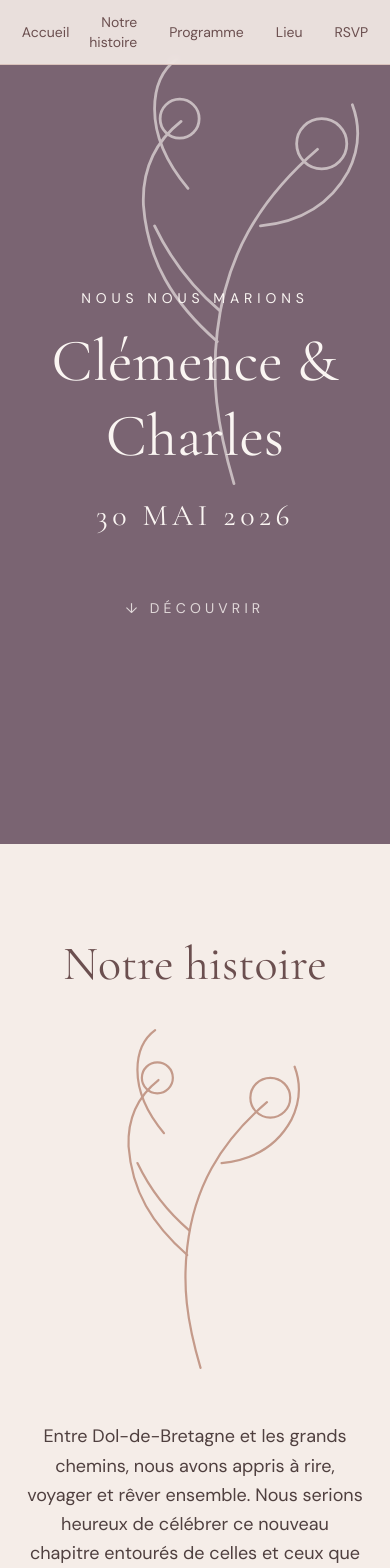
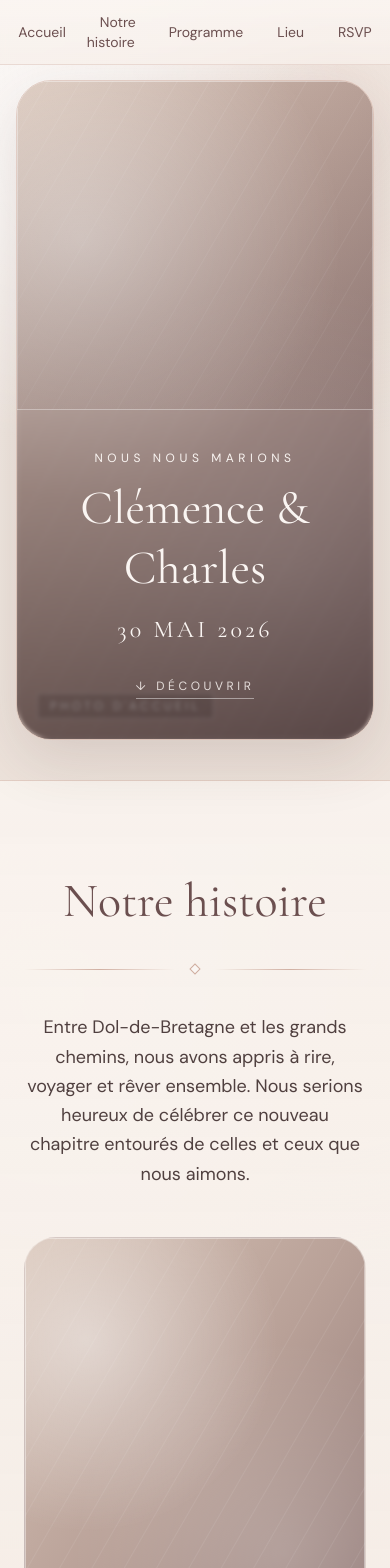
Before and after one commit to FlorentBelotti/ChanCe_marriage, a Next.js app: page / in a window 390 px wide. Shown: the top 1568 px of the page. Built offline with nearby package versions, Linux system fonts and the light colour scheme.

Commit message:
Refine wedding UI with photo placeholders and subtle styling

```diff
--- a/app/page.tsx
+++ b/app/page.tsx
@@ -8,7 +8,7 @@ import VenueSection from "@/components/sections/VenueSection";
 
 export default function Home() {
   return (
-    <main className="bg-cream text-body">
+    <main className="text-body">
       <Navigation />
       <HeroSection />
       <StorySection />
--- a/components/Navigation.tsx
+++ b/components/Navigation.tsx
@@ -10,12 +10,12 @@ const items = [
 
 export default function Navigation() {
   return (
-    <nav className="fixed inset-x-0 top-0 z-50 border-b border-divider/40 bg-cream/90 backdrop-blur-sm">
+    <nav className="fixed inset-x-0 top-0 z-50 border-b border-divider/30 bg-[linear-gradient(180deg,rgba(250,245,241,0.9),rgba(247,239,234,0.78))] backdrop-blur-sm">
       <ul className="mx-auto flex max-w-5xl items-center justify-center gap-2 overflow-x-auto px-4 py-3 text-sm md:gap-6 md:text-base">
         {items.map((item) => (
           <li key={item.id}>
             <a
-              className="rounded-full px-3 py-1 text-accent transition hover:bg-surface"
+              className="rounded-full border border-transparent px-3 py-1 text-accent transition hover:border-divider/35 hover:bg-white/45"
               href={`#${item.id}`}
             >
               {item.label}
--- a/components/sections/FooterSection.tsx
+++ b/components/sections/FooterSection.tsx
@@ -1,10 +1,8 @@
-import FloralSVG from "@/components/ui/FloralSVG";
-
 export default function FooterSection() {
   return (
-    <footer className="bg-cover px-6 py-16 text-center text-overlay">
+    <footer className="border-t border-divider/35 bg-[linear-gradient(160deg,#6f5965_0%,#4f3d47_100%)] px-6 py-16 text-center text-overlay">
       <div className="mx-auto max-w-lg">
-        <FloralSVG className="mx-auto mb-6 w-20 opacity-80" />
+        <div className="mx-auto mb-6 h-px w-24 bg-gradient-to-r from-transparent via-overlay/80 to-transparent" />
         <p className="font-serifDisplay text-4xl">Clémence &amp; Charles</p>
         <p className="mt-2 tracking-[0.2em]">30 MAI 2026</p>
         <p className="mt-5 text-sm text-overlay/85">Made with love ❤️</p>
--- a/components/sections/HeroSection.tsx
+++ b/components/sections/HeroSection.tsx
@@ -1,27 +1,27 @@
-import FloralSVG from "@/components/ui/FloralSVG";
+import PhotoPlaceholder from "@/components/ui/PhotoPlaceholder";
 import SectionReveal from "@/components/ui/SectionReveal";
 
 export default function HeroSection() {
   return (
-    <section
-      id="hero"
-      className="relative flex min-h-screen items-center justify-center overflow-hidden bg-cover px-6 pt-16 text-center text-overlay"
-    >
-      <FloralSVG className="absolute -right-8 top-14 w-48 opacity-60 md:right-20 md:top-24 md:w-72" />
-      <SectionReveal className="relative z-10 max-w-2xl">
-        <p className="mb-4 text-sm uppercase tracking-[0.35em]">Nous nous marions</p>
-        <h1 className="font-serifDisplay text-6xl leading-tight md:text-8xl">
+    <section id="hero" className="px-4 pb-10 pt-20">
+      <SectionReveal className="mx-auto max-w-6xl">
+        <div className="relative overflow-hidden rounded-[2.2rem] border border-divider/45 shadow-[0_20px_60px_rgba(80,52,52,0.14)]">
+          <PhotoPlaceholder className="h-[78vh] min-h-[540px] w-full rounded-none border-0" label="Photo d'accueil" />
+          <div className="absolute inset-0 bg-gradient-to-t from-[#261718]/55 via-[#4b3538]/25 to-transparent" />
+          <div className="absolute inset-x-0 bottom-0 border-t border-white/35 bg-white/6 px-8 py-10 text-center text-overlay backdrop-blur-[2px] md:px-14">
+            <p className="mb-3 text-xs uppercase tracking-[0.38em]">Nous nous marions</p>
+            <h1 className="font-serifDisplay text-5xl leading-tight md:text-8xl">
               Clémence &amp; Charles
             </h1>
-        <p className="mt-6 font-serifDisplay text-3xl tracking-[0.15em] md:text-5xl">
-          30 MAI 2026
-        </p>
+            <p className="mt-4 font-serifDisplay text-2xl tracking-[0.14em] md:text-4xl">30 MAI 2026</p>
             <a
               href="#story"
-          className="mt-16 inline-block text-sm uppercase tracking-[0.3em] text-overlay/80"
+              className="mt-8 inline-block border-b border-white/45 pb-1 text-xs uppercase tracking-[0.3em] text-overlay/85"
             >
               ↓ Découvrir
             </a>
+          </div>
+        </div>
       </SectionReveal>
     </section>
   );
--- a/components/sections/ProgramSection.tsx
+++ b/components/sections/ProgramSection.tsx
@@ -20,7 +20,10 @@ const events = [
 
 export default function ProgramSection() {
   return (
-    <section id="program" className="bg-surface px-6 py-24">
+    <section
+      id="program"
+      className="border-y border-divider/30 bg-[linear-gradient(180deg,rgba(239,225,216,0.78)_0%,rgba(245,237,232,0.9)_100%)] px-6 py-24"
+    >
       <div className="mx-auto max-w-5xl">
         <SectionReveal>
           <h2 className="text-center font-serifDisplay text-5xl text-accent">Programme</h2>
@@ -31,7 +34,7 @@ export default function ProgramSection() {
             return (
               <SectionReveal key={event.title} delay={index * 0.08}>
                 <article
-                  className={`rounded-2xl border border-divider/60 bg-cream p-6 md:w-1/2 ${
+                  className={`rounded-2xl border border-divider/50 bg-[linear-gradient(150deg,rgba(255,255,255,0.52),rgba(246,237,230,0.86))] p-6 md:w-1/2 ${
                     index % 2 === 0 ? "md:mr-auto" : "md:ml-auto"
                   }`}
                 >
--- a/components/sections/RSVPSection.tsx
+++ b/components/sections/RSVPSection.tsx
@@ -48,8 +48,11 @@ export default function RSVPSection() {
   };
 
   return (
-    <section id="rsvp" className="bg-surface px-6 py-24">
-      <SectionReveal className="mx-auto max-w-3xl rounded-3xl border border-divider/60 bg-cream p-8 md:p-10">
+    <section
+      id="rsvp"
+      className="border-t border-divider/30 bg-[linear-gradient(175deg,rgba(240,227,219,0.7)_0%,rgba(247,241,235,0.95)_100%)] px-6 py-24"
+    >
+      <SectionReveal className="mx-auto max-w-3xl rounded-3xl border border-divider/50 bg-[linear-gradient(160deg,rgba(255,255,255,0.46),rgba(246,237,230,0.92))] p-8 md:p-10">
         <h2 className="text-center font-serifDisplay text-5xl text-accent">RSVP</h2>
         <p className="mt-3 text-center text-sm text-body/80">Réponse souhaitée avant le 30 mars 2026</p>
 
--- a/components/sections/StorySection.tsx
+++ b/components/sections/StorySection.tsx
@@ -1,9 +1,13 @@
 import Divider from "@/components/ui/Divider";
+import PhotoPlaceholder from "@/components/ui/PhotoPlaceholder";
 import SectionReveal from "@/components/ui/SectionReveal";
 
 export default function StorySection() {
   return (
-    <section id="story" className="bg-cream px-6 py-24">
+    <section
+      id="story"
+      className="border-y border-divider/35 bg-[linear-gradient(180deg,rgba(249,243,238,0.95)_0%,rgba(245,236,229,0.8)_100%)] px-6 py-24"
+    >
       <SectionReveal className="mx-auto max-w-3xl text-center">
         <h2 className="font-serifDisplay text-5xl text-accent">Notre histoire</h2>
         <Divider />
@@ -12,6 +16,10 @@ export default function StorySection() {
           voyager et rêver ensemble. Nous serions heureux de célébrer ce nouveau
           chapitre entourés de celles et ceux que nous aimons.
         </p>
+        <div className="mt-12 grid gap-4 text-left sm:grid-cols-2">
+          <PhotoPlaceholder className="aspect-[4/5]" label="Photo souvenir 01" />
+          <PhotoPlaceholder className="aspect-[4/5]" label="Photo souvenir 02" />
+        </div>
       </SectionReveal>
     </section>
   );
--- a/components/ui/Divider.tsx
+++ b/components/ui/Divider.tsx
@@ -1,11 +1,9 @@
-import FloralSVG from "@/components/ui/FloralSVG";
-
 export default function Divider() {
   return (
-    <div className="mx-auto my-10 flex max-w-xl items-center gap-4 text-divider">
-      <span className="h-px flex-1 bg-divider" />
-      <FloralSVG className="w-14" />
-      <span className="h-px flex-1 bg-divider" />
+    <div className="mx-auto my-10 flex max-w-xl items-center gap-4 text-divider/75">
+      <span className="h-px flex-1 bg-gradient-to-r from-transparent via-divider/75 to-transparent" />
+      <span className="size-2 rotate-45 border border-divider/80 bg-white/35" />
+      <span className="h-px flex-1 bg-gradient-to-r from-transparent via-divider/75 to-transparent" />
     </div>
   );
 }
--- a/components/ui/FloralSVG.tsx
+++ /dev/null
@@ -1,48 +0,0 @@
-type FloralSVGProps = {
-  className?: string;
-};
-
-export default function FloralSVG({ className }: FloralSVGProps) {
-  return (
-    <svg
-      className={`h-auto w-full ${className ?? ""}`}
-      viewBox="0 0 280 320"
-      xmlns="http://www.w3.org/2000/svg"
-      fill="none"
-      aria-hidden="true"
-    >
-      <path
-        d="M145 307C132 263 129 232 133 198C139 145 162 104 205 67"
-        stroke="currentColor"
-        strokeWidth="2"
-        strokeLinecap="round"
-      />
-      <path
-        d="M133 205C101 177 83 147 80 107C79 83 88 62 107 47"
-        stroke="currentColor"
-        strokeWidth="2"
-        strokeLinecap="round"
-      />
-      <path
-        d="M164 122C194 119 215 105 227 83C235 67 236 51 230 35"
-        stroke="currentColor"
-        strokeWidth="2"
-        strokeLinecap="round"
-      />
-      <path
-        d="M112 95C96 76 88 58 88 38C88 22 93 10 104 2"
-        stroke="currentColor"
-        strokeWidth="2"
-        strokeLinecap="round"
-      />
-      <path
-        d="M135 183C115 166 99 145 88 122"
-        stroke="currentColor"
-        strokeWidth="2"
-        strokeLinecap="round"
-      />
-      <circle cx="208" cy="63" r="18" stroke="currentColor" strokeWidth="2" />
-      <circle cx="106" cy="45" r="14" stroke="currentColor" strokeWidth="2" />
-    </svg>
-  );
-}
--- /dev/null
+++ b/components/ui/PhotoPlaceholder.tsx
@@ -0,0 +1,21 @@
+type PhotoPlaceholderProps = {
+  className?: string;
+  label: string;
+};
+
+export default function PhotoPlaceholder({ className, label }: PhotoPlaceholderProps) {
+  return (
+    <div
+      aria-label={label}
+      className={`relative overflow-hidden rounded-[2rem] border border-white/45 bg-gradient-to-br from-[#d8c4b7] via-[#b8a097] to-[#8e7674] ${className ?? ""}`}
+      role="img"
+    >
+      <div className="absolute inset-0 bg-[radial-gradient(circle_at_18%_24%,rgba(255,255,255,0.45),transparent_45%),radial-gradient(circle_at_76%_74%,rgba(255,255,255,0.18),transparent_52%)]" />
+      <div className="absolute inset-0 bg-[repeating-linear-gradient(120deg,transparent,transparent_26px,rgba(255,255,255,0.08)_27px,transparent_28px)]" />
+      <div className="absolute inset-0 border border-white/40" />
+      <p className="absolute bottom-5 left-5 border border-white/45 bg-black/15 px-3 py-1 text-xs uppercase tracking-[0.28em] text-white/90">
+        {label}
+      </p>
+    </div>
+  );
+}
--- a/styles/globals.css
+++ b/styles/globals.css
@@ -15,6 +15,10 @@ html {
 body {
   margin: 0;
   font-family: "DM Sans", system-ui, sans-serif;
-  background: #f5ede8;
+  background:
+    radial-gradient(circle at 16% 18%, rgba(255, 255, 255, 0.75), transparent 38%),
+    radial-gradient(circle at 82% 12%, rgba(219, 193, 181, 0.28), transparent 42%),
+    linear-gradient(165deg, #f8f2ee 0%, #f1e8e1 45%, #ebe0d8 100%);
+  background-attachment: fixed;
   color: #3d2c2c;
 }
```
Also changed, not shown: components/sections/VenueSection.tsx (+12 -5 lines). Lines whose indentation alone changed are shown as unchanged.
